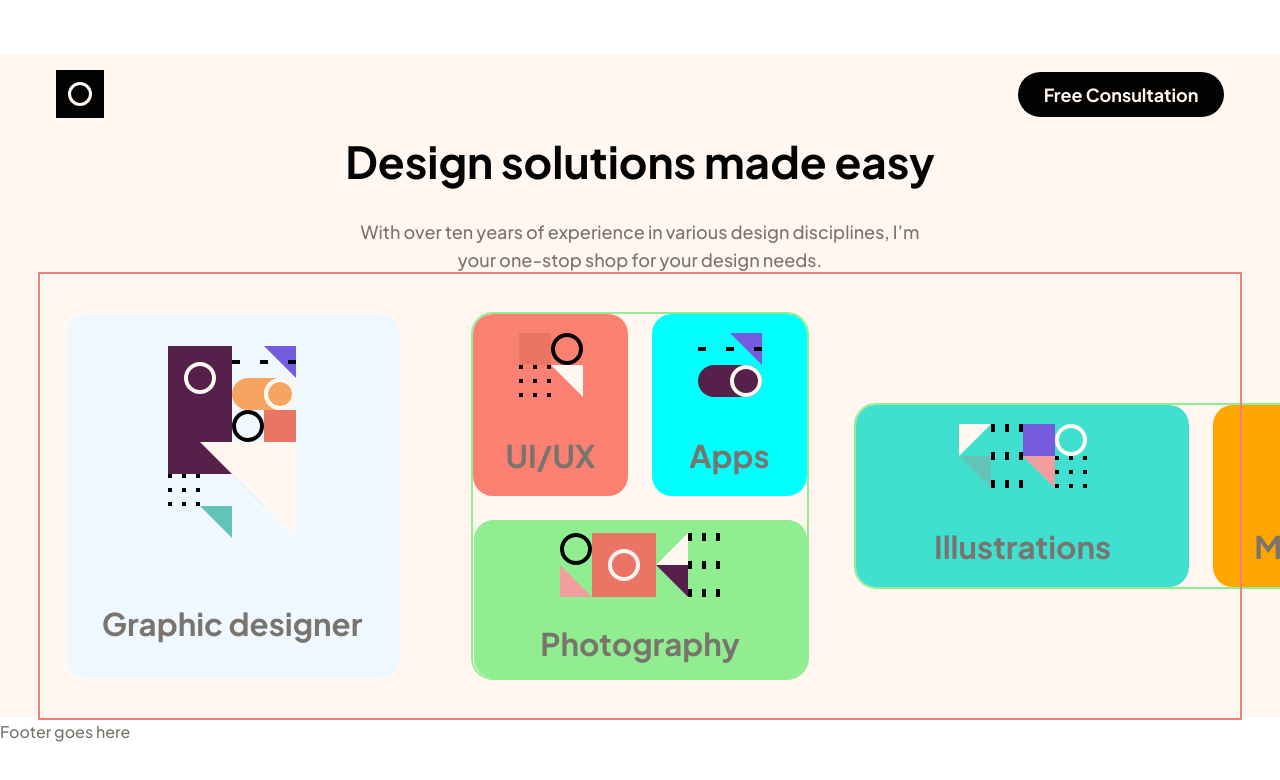
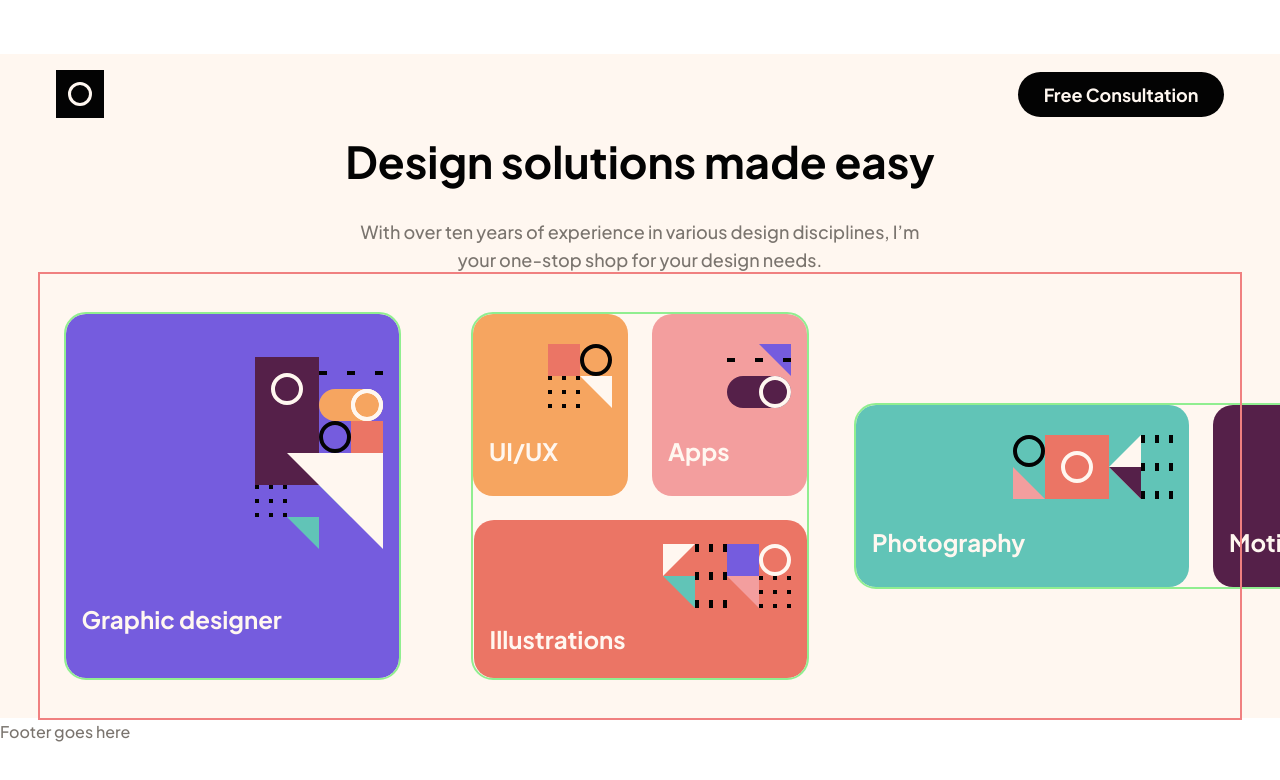
Before and after one commit to Hcmwebs/single-page-design-portfolio, a React (Vite) app: page / in a window 1280 px wide. Shown: the top 780 px of the page. Built offline with nearby package versions, Linux system fonts and the light colour scheme.

Commit message:
completed the cards stylesfor the services section

```diff
--- a/src/Components/MainCard.jsx
+++ b/src/Components/MainCard.jsx
@@ -6,7 +6,7 @@ import { StyledMainCard, StyledCard, StyledFlex } from '../Styles'
 const MainCard = () => {
 	return (
 		<>
-			<StyledMainCard>
+			<StyledMainCard className='mainCard'>
 				{mainCard1.map((card) => {
 					return <Card key={card.id} {...card} />
 				})}
@@ -18,11 +18,10 @@ const MainCard = () => {
 						return <Card key={card.id} {...card} />
 					})}
 				</StyledFlex>
-				<StyledCard className='card4'>
-					{mainCard3.map((card) => {
-						return <Card key={card.id} {...card} />
-					})}
-				</StyledCard>
+
+				{mainCard3.map((card) => {
+					return <Card key={card.id} {...card} />
+				})}
 			</StyledMainCard>
 
 			<StyledMainCard className='mainCard mainCard3'>
--- a/src/Styles/Card.styled.jsx
+++ b/src/Styles/Card.styled.jsx
@@ -4,10 +4,24 @@ const StyledCard = styled.div`
 	display: grid;
 	place-items: center;
 	border-radius: 20px;
+	padding: 1rem;
+	img {
+		justify-self: end;
+	}
+	h3 {
+		font-size:1.5rem;
+		line-height:30px;
+		color:var(--lightCream);
+		justify-self: start;
+	}
 	&.card1 {
 		width: 343px;
 		height: 364px;
-		background-color: aliceblue;
+		background-color: var(--galacticBlue);
+		img{
+			width:128px;
+			height: 192px;
+		}
 		@media (min-width: 768px) {
 			width: 333px;
 		}
@@ -18,7 +32,11 @@ const StyledCard = styled.div`
 	&.card2 {
 		width: 159px;
 		height: 182px;
-		background-color: salmon;
+		background-color:var(--summerYellow);
+		img{
+			width:64px;
+			height: 64px;
+		}
 		@media (min-width: 768px) {
 			width: 155px;
 		}
@@ -29,18 +47,26 @@ const StyledCard = styled.div`
 	&.card3 {
 		width: 159px;
 		height: 182px;
-		background-color: cyan;
+		background-color:var(--pink);
+		img{
+			width:64px;
+			height: 64px;
+		}
 		@media (min-width: 768px) {
 			width: 155px;
 		}
-		@media (min-width: 71440px) {
+		@media (min-width: 1440px) {
 			width: 164px;
 		}
 	}
 	&.card4 {
 		width: 343px;
 		height: 158px;
-		background-color: lightGreen;
+		background-color: var(--lightRed);
+		img{
+			width:128px;
+			height: 64px;
+		}
 		@media (min-width: 768px) {
 			width: 333px;
 		}
@@ -51,7 +77,11 @@ const StyledCard = styled.div`
 	&.card5 {
 		width: 343px;
 		height: 182px;
-		background-color: turquoise;
+		background-color: var(--cyan);
+		img{
+			width:160px;
+			height: 64px;
+		}
 		@media (min-width: 768px) {
 			width: 333px;
 		}
@@ -62,7 +92,11 @@ const StyledCard = styled.div`
 	&.card6 {
 		width: 343px;
 		height: 182px;
-		background-color: orange;
+		background-color: var(--darkPurple);
+		img{
+			width:128px;
+			height: 64px;
+		}
 		@media (min-width: 768px) {
 			width: 333px;
 		}
--- a/src/data/Data.jsx
+++ b/src/data/Data.jsx
@@ -35,18 +35,18 @@ export const mainCard2 = [
 ]
 export const mainCard3 = [
 	{
-		id: 3,
+		id: 1,
 		className: 'card4',
-		title: 'Photography',
-		img: `${photography}`,
+		title: 'Illustrations',
+		img: `${illustrations}`,
 	},
 ]
 export const mainCard4 = [
 	{
 		id: 1,
 		className: 'card5',
-		title: 'Illustrations',
-		img: `${illustrations}`,
+		title: 'Photography',
+		img: `${photography}`
 	},
 	{
 		id: 2,
```
